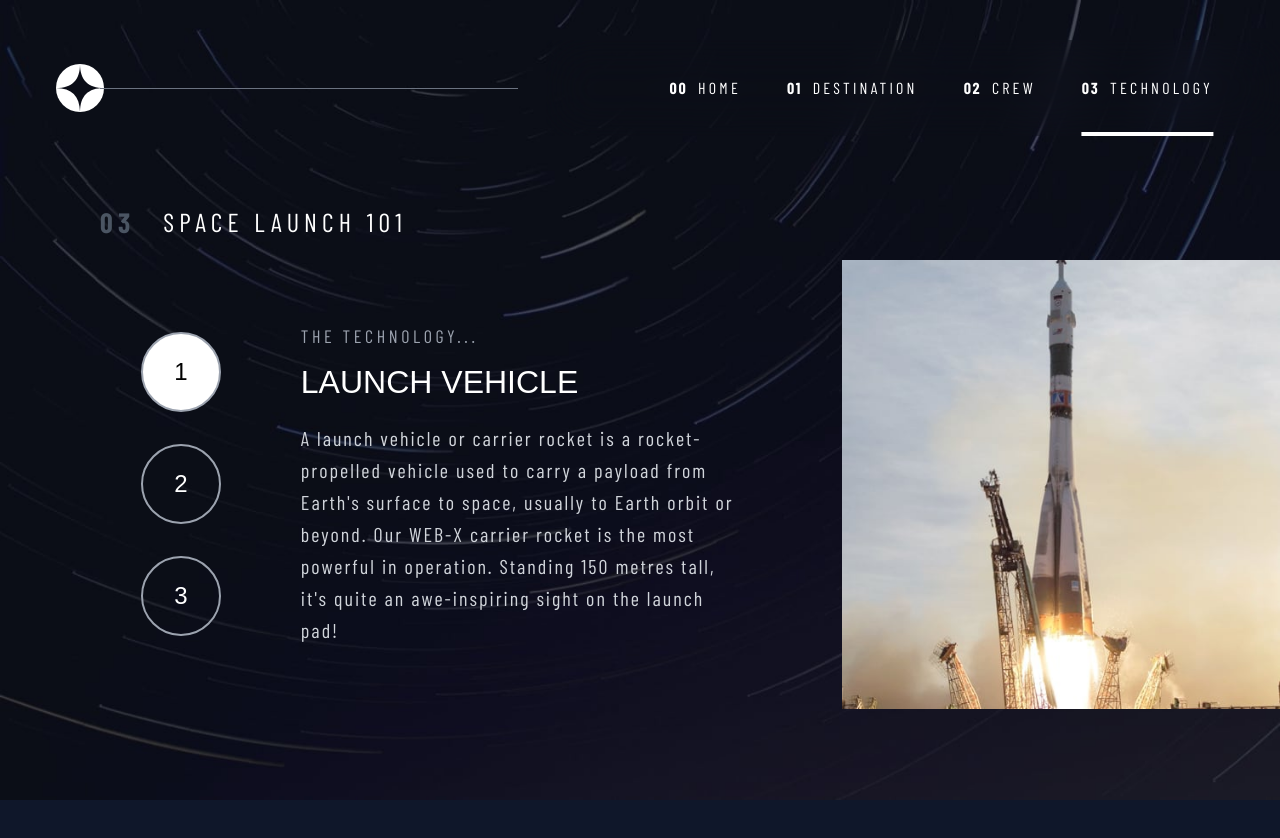
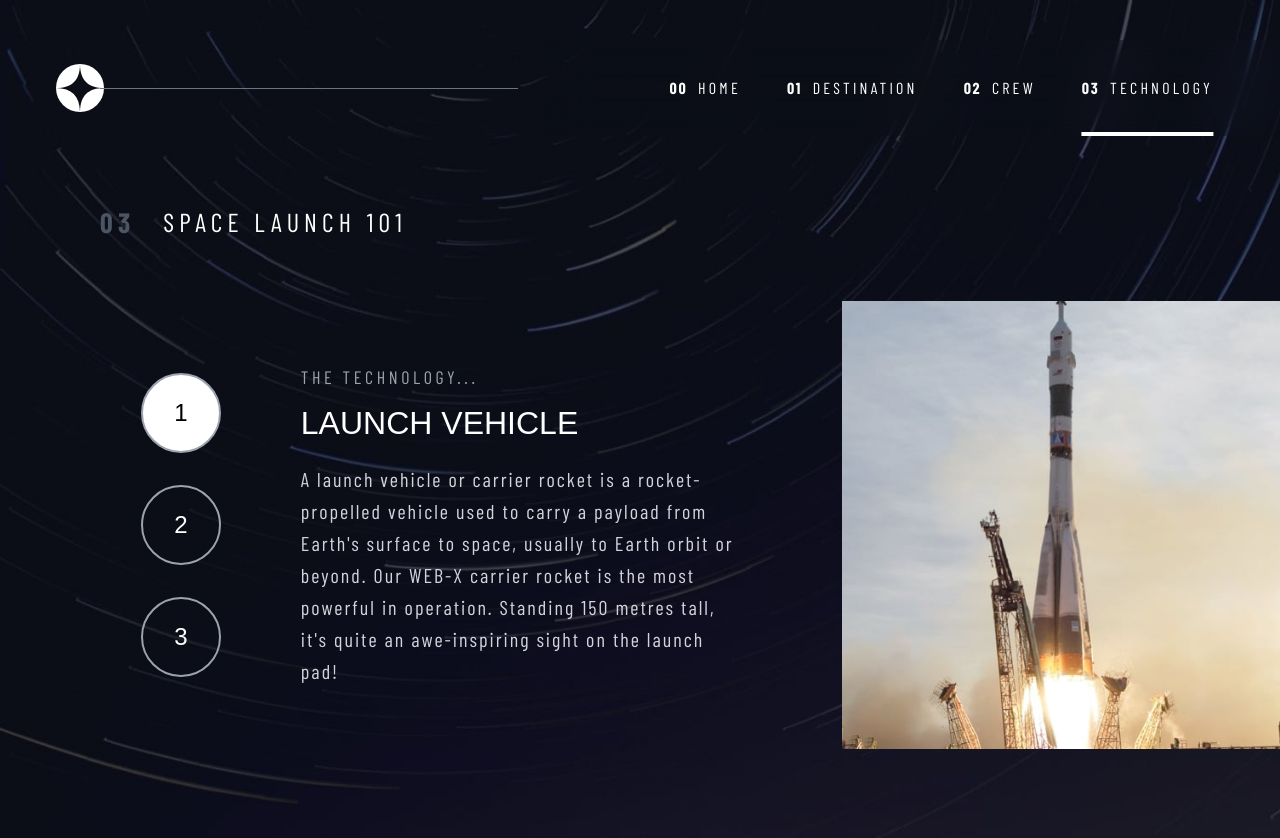
Before and after one commit to YousefAdel777/Space-tourism-website, a React (Vite) app: page /technology in a window 1280 px wide. Before the commit the page ends 800 px from the top, so only its background shows below. Built offline with nearby package versions, Linux system fonts and the light colour scheme; a web font is replaced by a local one.

Commit message:
updated Tech img style

```diff
--- a/src/components/Tech.jsx
+++ b/src/components/Tech.jsx
@@ -14,7 +14,7 @@ const Tech = ({name, active, images, description, children}) => {
                             <p className="text-gray-300 text-xl leading-8 tracking-widest max-w-md lg:max-w-none">{description}</p>
                         </motion.div>
                     </div>
-                    <motion.picture animate={{opacity: 1, y: 0}} transition={{duration: 0.5}} initial={{opacity: 0, y: 60}} className="basis-1/2">
+                    <motion.picture className="basis-1/2 flex items-center justify-center lg:min-h-[530px]" animate={{opacity: 1, y: 0}} transition={{duration: 0.5}} initial={{opacity: 0, y: 60}}>
                         <source media="(min-width: 992px)" srcSet={images.portrait} />
                         <img src={images.landscape} alt={`${name} image`} />
                     </motion.picture>
```
